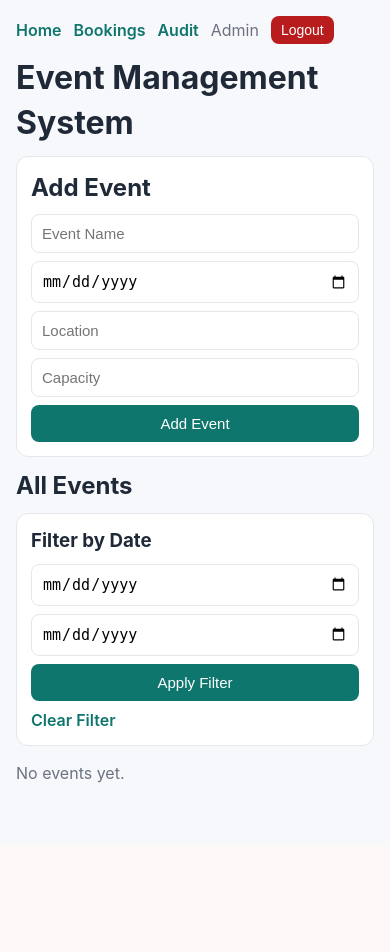
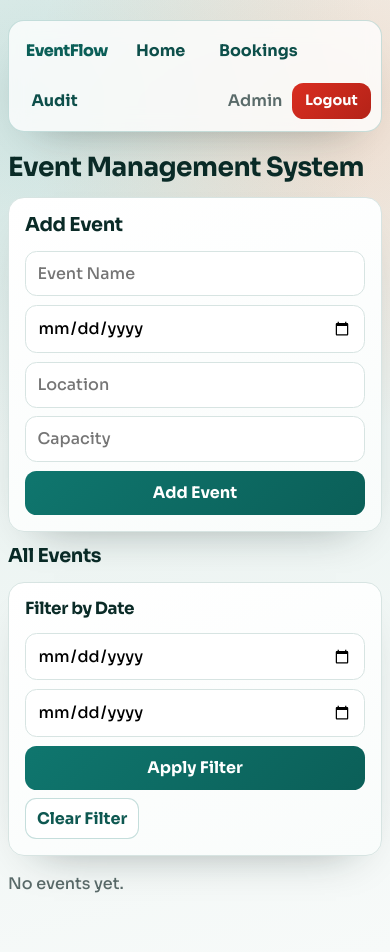
Before and after one commit to 9m57jf85cr-creator/event-management, a Flask app: page / in a window 390 px wide. Before the commit the page ends 783 px from the top, so only its background shows below. Run offline with Flask 3, Linux system fonts and the light colour scheme; the visitor is signed in with stand-in values (Sample User, id 1); data that the repository does not hold is empty.

Commit message:
Redesign frontend with modern responsive visual system

```diff
--- a/static/css/book.css
+++ b/static/css/book.css
@@ -1,6 +1,8 @@
 .book-card {
-    max-width: 620px;
+    max-width: 680px;
+    margin: 1rem auto 0;
 }
+
 .book-input {
-    margin-bottom: 10px;
+    margin-bottom: 0.62rem;
 }
--- /dev/null
+++ b/static/css/edit_event.css
@@ -0,0 +1,4 @@
+.edit-event-card {
+    max-width: 760px;
+    margin: 1rem auto 0;
+}
--- a/static/css/index.css
+++ b/static/css/index.css
@@ -1,6 +1,15 @@
 .filter-actions {
-    margin-top: 8px;
+    margin-top: 0.55rem;
 }
+
 .inline-form-inline {
     display: inline;
 }
+
+.card h3 + p {
+    margin-top: 0;
+}
+
+.card p {
+    margin: 0.32rem 0;
+}
--- a/static/css/main.css
+++ b/static/css/main.css
@@ -1,96 +1,293 @@
 :root {
-    --bg: #f7f8fb;
-    --card: #ffffff;
-    --text: #1f2937;
-    --muted: #6b7280;
+    --bg: #f4f8f7;
+    --surface: #ffffff;
+    --surface-soft: #f9fcfb;
+    --text: #0f1720;
+    --muted: #5a6b6a;
     --primary: #0f766e;
-    --danger: #b91c1c;
-    --border: #e5e7eb;
+    --primary-strong: #0b5f58;
+    --accent: #ea580c;
+    --danger: #b42318;
+    --border: #d7e4e2;
+    --shadow: 0 20px 45px -30px rgba(10, 30, 28, 0.45);
 }
-* { box-sizing: border-box; }
+
+* {
+    box-sizing: border-box;
+}
+
+html,
+body {
+    min-height: 100%;
+}
+
 body {
     margin: 0;
-    font-family: -apple-system, BlinkMacSystemFont, "Segoe UI", sans-serif;
-    background: var(--bg);
+    font-family: "Sora", "Manrope", "Avenir Next", "Segoe UI", sans-serif;
     color: var(--text);
-    line-height: 1.4;
+    line-height: 1.5;
+    background:
+        radial-gradient(circle at 8% 10%, rgba(15, 118, 110, 0.16), transparent 38%),
+        radial-gradient(circle at 88% 12%, rgba(234, 88, 12, 0.16), transparent 35%),
+        linear-gradient(165deg, #f2f8f6 0%, #ecf4f2 45%, #f7faf9 100%);
 }
+
 .container {
-    max-width: 860px;
+    width: min(1080px, 100% - 2rem);
     margin: 0 auto;
-    padding: 16px;
+    padding: 1.25rem 0 2.5rem;
 }
-.card {
-    background: var(--card);
-    border: 1px solid var(--border);
-    border-radius: 12px;
-    padding: 14px;
-    margin-bottom: 12px;
+
+h1,
+h2,
+h3 {
+    margin: 0 0 0.9rem;
+    color: #0a2b27;
+    letter-spacing: -0.02em;
+    line-height: 1.15;
 }
-h1, h2, h3 { margin: 0 0 10px; }
-.flash-success { color: var(--primary); margin: 8px 0; }
-.flash-error { color: var(--danger); margin: 8px 0; }
-.muted { color: var(--muted); }
-input, button {
-    width: 100%;
-    padding: 10px;
-    border-radius: 8px;
-    border: 1px solid var(--border);
-    font-size: 15px;
+
+h1 {
+    font-size: clamp(1.65rem, 2.3vw, 2.35rem);
 }
-button {
-    background: var(--primary);
-    color: #fff;
-    border: none;
-    cursor: pointer;
+
+h2 {
+    font-size: clamp(1.2rem, 1.8vw, 1.7rem);
 }
-.btn-danger { background: var(--danger); }
-.row { display: flex; gap: 8px; flex-wrap: wrap; }
-.actions a {
-    margin-right: 12px;
-    color: var(--primary);
+
+h3 {
+    font-size: clamp(1.05rem, 1.5vw, 1.28rem);
+}
+
+.top-nav {
+    position: sticky;
+    top: 0.85rem;
+    z-index: 10;
+    display: flex;
+    gap: 0.6rem;
+    align-items: center;
+    flex-wrap: wrap;
+    margin-bottom: 1.25rem;
+    padding: 0.65rem;
+    border: 1px solid rgba(15, 118, 110, 0.22);
+    border-radius: 1rem;
+    background: rgba(255, 255, 255, 0.78);
+    box-shadow: var(--shadow);
+    backdrop-filter: blur(10px);
+}
+
+.top-nav a {
+    color: #0d4f4a;
     text-decoration: none;
+    font-weight: 650;
+    padding: 0.5rem 0.75rem;
+    border-radius: 0.7rem;
+    transition: background-color 0.2s ease, color 0.2s ease;
+}
+
+.top-nav a:hover {
+    background: rgba(15, 118, 110, 0.12);
+    color: var(--primary-strong);
+}
+
+.app-brand {
+    font-family: "Sora", "Manrope", sans-serif;
+    font-weight: 800;
+    letter-spacing: -0.03em;
+    color: #0b5f58;
+    padding: 0 0.4rem;
+}
+
+.top-nav .muted {
+    margin-left: auto;
     font-weight: 600;
 }
-.top-nav {
+
+.card {
+    background: linear-gradient(160deg, var(--surface) 0%, var(--surface-soft) 100%);
+    border: 1px solid var(--border);
+    border-radius: 1rem;
+    padding: 1rem;
+    margin-bottom: 0.85rem;
+    box-shadow: var(--shadow);
+    animation: card-in 0.42s ease both;
+}
+
+.flash-success,
+.flash-error {
+    margin: 0 0 0.8rem;
+    padding: 0.7rem 0.8rem;
+    border-radius: 0.75rem;
+    border: 1px solid;
+    font-weight: 600;
+}
+
+.flash-success {
+    color: #0f5132;
+    background: #e8f8ef;
+    border-color: #97d7b3;
+}
+
+.flash-error {
+    color: #7d1f1f;
+    background: #ffeded;
+    border-color: #f4b6b2;
+}
+
+.muted {
+    color: var(--muted);
+}
+
+input,
+select,
+button {
+    width: 100%;
+    min-height: 2.6rem;
+    padding: 0.62rem 0.72rem;
+    border-radius: 0.72rem;
+    border: 1px solid var(--border);
+    font: inherit;
+    background: #fff;
+}
+
+input:focus,
+select:focus {
+    outline: none;
+    border-color: rgba(15, 118, 110, 0.6);
+    box-shadow: 0 0 0 3px rgba(15, 118, 110, 0.16);
+}
+
+button {
+    border: none;
+    background: linear-gradient(135deg, var(--primary) 0%, var(--primary-strong) 100%);
+    color: #fff;
+    font-weight: 700;
+    cursor: pointer;
+    transition: transform 0.15s ease, box-shadow 0.2s ease, filter 0.2s ease;
+}
+
+button:hover {
+    transform: translateY(-1px);
+    box-shadow: 0 10px 25px -14px rgba(15, 118, 110, 0.85);
+    filter: saturate(1.06);
+}
+
+button:active {
+    transform: translateY(0);
+}
+
+.btn-danger {
+    background: linear-gradient(135deg, #d92d20 0%, #b42318 100%);
+}
+
+.row {
+    display: grid;
+    gap: 0.55rem;
+}
+
+.actions {
     display: flex;
-    gap: 12px;
-    margin-bottom: 12px;
+    gap: 0.55rem;
     align-items: center;
     flex-wrap: wrap;
 }
-.top-nav a {
-    color: var(--primary);
-    font-weight: 600;
+
+.actions a {
+    color: #0e5851;
     text-decoration: none;
+    font-weight: 650;
+    border: 1px solid rgba(15, 118, 110, 0.24);
+    border-radius: 0.7rem;
+    padding: 0.45rem 0.68rem;
+    background: rgba(255, 255, 255, 0.85);
 }
-.inline-form { margin: 0; }
+
+.actions a:hover {
+    background: rgba(15, 118, 110, 0.09);
+}
+
+.inline-form {
+    margin: 0;
+}
+
 .inline-form button {
     width: auto;
-    padding: 6px 10px;
-    font-size: 14px;
+    min-height: 2.2rem;
+    padding: 0.45rem 0.8rem;
+    font-size: 0.9rem;
 }
+
 .badge {
     display: inline-block;
-    padding: 3px 8px;
+    padding: 0.28rem 0.62rem;
     border-radius: 999px;
-    font-size: 12px;
-    font-weight: 700;
-    line-height: 1.2;
+    font-size: 0.73rem;
+    font-weight: 800;
+    line-height: 1.1;
+    text-transform: uppercase;
+    letter-spacing: 0.02em;
 }
+
 .badge-sent {
     background: #dcfce7;
     color: #166534;
 }
+
 .badge-failed {
     background: #fee2e2;
     color: #991b1b;
 }
+
 .badge-skipped {
-    background: #e5e7eb;
-    color: #374151;
+    background: #e7ecec;
+    color: #334155;
 }
-@media (min-width: 700px) {
-    .row input { flex: 1; width: auto; }
-    .row button { width: auto; min-width: 130px; }
+
+@media (min-width: 760px) {
+    .row {
+        grid-template-columns: repeat(12, minmax(0, 1fr));
+    }
+
+    .row input,
+    .row select {
+        grid-column: span 3;
+    }
+
+    .row button {
+        width: auto;
+        min-width: 9rem;
+        grid-column: span 2;
+        justify-self: start;
+    }
 }
+
+@media (max-width: 560px) {
+    .container {
+        width: min(1080px, 100% - 1rem);
+    }
+
+    .top-nav {
+        top: 0.45rem;
+    }
+}
+
+@media (prefers-reduced-motion: reduce) {
+    *,
+    *::before,
+    *::after {
+        animation: none !important;
+        transition: none !important;
+    }
+}
+
+@keyframes card-in {
+    from {
+        opacity: 0;
+        transform: translateY(12px);
+    }
+
+    to {
+        opacity: 1;
+        transform: translateY(0);
+    }
+}
--- a/static/css/my_bookings.css
+++ b/static/css/my_bookings.css
@@ -1,3 +1,3 @@
 .my-bookings-search-form {
-    margin-bottom: 12px;
+    margin-bottom: 0.85rem;
 }
--- a/templates/base.html
+++ b/templates/base.html
@@ -6,6 +6,9 @@
     <meta name="theme-color" content="#0f766e">
     <meta name="apple-mobile-web-app-capable" content="yes">
     <meta name="apple-mobile-web-app-status-bar-style" content="default">
+    <link rel="preconnect" href="https://fonts.googleapis.com">
+    <link rel="preconnect" href="https://fonts.gstatic.com" crossorigin>
+    <link href="https://fonts.googleapis.com/css2?family=Manrope:wght@400;500;600;700;800&family=Sora:wght@500;600;700;800&display=swap" rel="stylesheet">
     <link rel="manifest" href="{{ url_for('static', filename='manifest.json') }}">
     <link rel="icon" href="{{ url_for('static', filename='icon.svg') }}" type="image/svg+xml">
     <link rel="stylesheet" href="{{ url_for('static', filename='css/main.css') }}">
@@ -15,6 +18,7 @@
 <body>
     <div class="container">
         <div class="top-nav">
+            <span class="app-brand">EventFlow</span>
             <a href="{{ url_for('events.home') }}">Home</a>
             {% if session.get('is_admin') %}
                 <a href="{{ url_for('bookings.bookings') }}">Bookings</a>
--- a/templates/edit_event.html
+++ b/templates/edit_event.html
@@ -1,9 +1,10 @@
 {% extends "base.html" %}
 
 {% block title %}Edit Event{% endblock %}
+{% block extra_head %}<link rel="stylesheet" href="{{ url_for('static', filename='css/edit_event.css') }}">{% endblock %}
 
 {% block content %}
-<div class="card">
+<div class="card edit-event-card">
     <h2>Edit Event</h2>
     <form action="{{ url_for('events.edit_event', event_id=event.id) }}" method="POST" class="row">
         <input type="hidden" name="csrf_token" value="{{ csrf_token() }}">
```
Also changed, not shown: static/css/booking_audit.css (+15 -1 lines), static/css/bookings.css (+17 -2 lines), static/css/login.css (+15 -3 lines).
